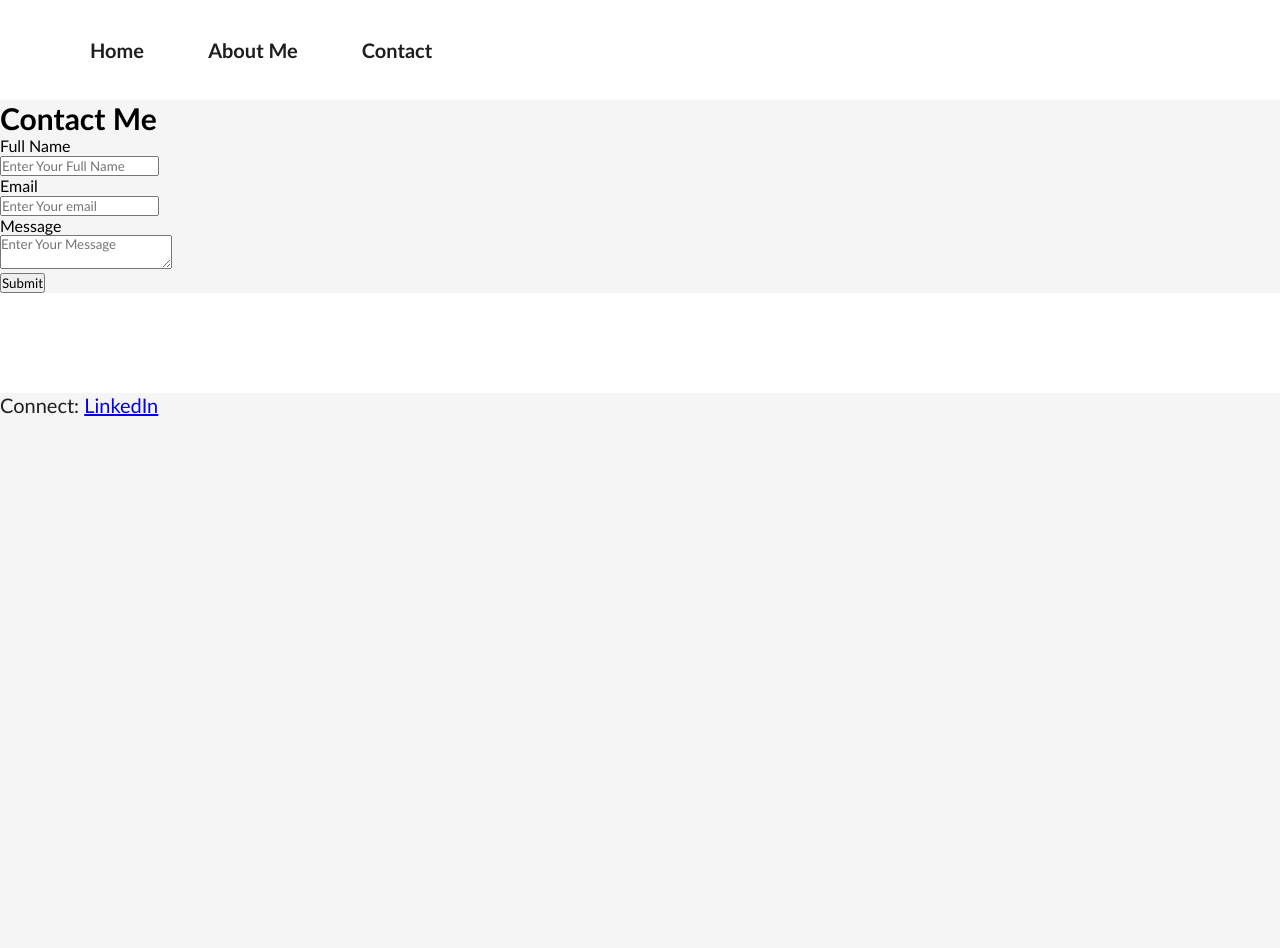
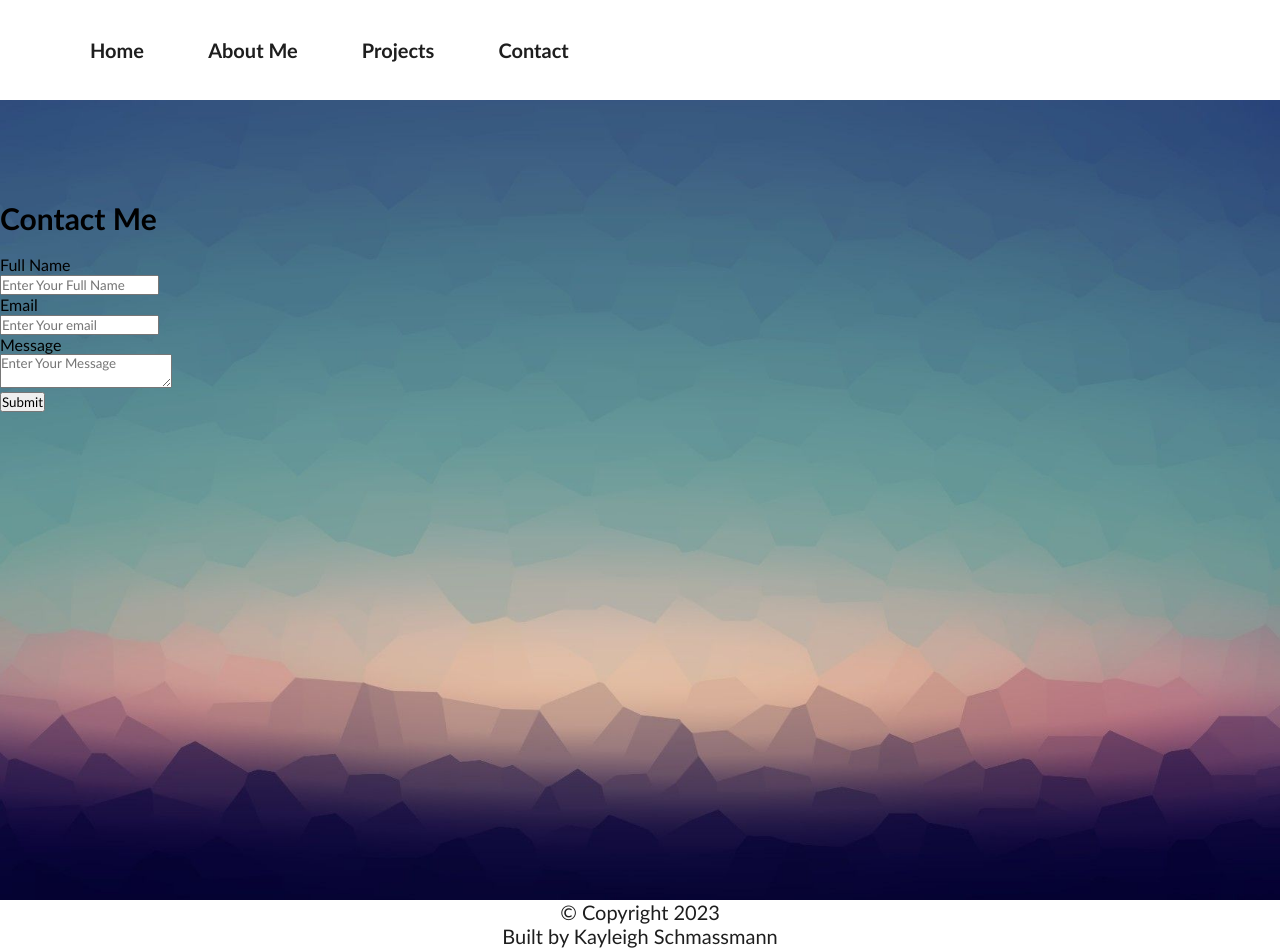
Before and after one commit to KayleighSch/Project-1-Personal-Portfolio, a plain HTML site: page contact.html in a window 1280 px wide. Before the commit the page ends 800 px from the top, so only its background shows below. Drawn offline with Linux system fonts and the light colour scheme.

Commit message:
Link removed for linked in and navigation and footer tidied as per index.html Added section to content

```diff
--- a/contact.html
+++ b/contact.html
@@ -1,23 +1,30 @@
 <!DOCTYPE html>
 <html lang="en">
 <head>
-    <meta charset="utf-8" />
+<meta charset="utf-8">
   <meta name="viewport" content="width=device-width, initial-scale=1.0">
-    <title>Kayleigh Schmassmann</title>
+  <title>Kayleigh Schmassmann Portfolio</title>
   <link rel="stylesheet" type="text/css" href="style.css" />
 </head>
 <body>
+  <header>
     <nav>
       <div class= "nav-wrapper">
         <ul>
           <li><a href="index.html">Home</a></li>
           <li><a href="about.html">About Me</a></li>
+          <li><a href="projects.html">Projects</a></li>
           <li><a href="contact.html">Contact</a></li>
         </ul>
       </div>
     </nav>
-    <div class="contact-form-container">
-        <h2>Contact Me</h2>
+  </header>
+
+  <!--Content for rest of contact page below-->
+
+  <Section id="contact-form">
+    <div class="content">
+      <h2>Contact Me</h2><br/>
         <form>
           <label for="name">Full Name</label><br/>
           <input type="text" id="name" name="Name" placeholder="Enter Your Full Name" required><br/>
@@ -27,8 +34,13 @@
           <textarea name="message" id="message" placeholder="Enter Your Message" required></textarea><br/>
           <input type="submit" value="Submit" id="submit-btn" class="submit-btn"/>
         </form>
-    <div id="footer"></div>
-    <p>Connect:
-        <a href="https://www.linkedin.com/in/kayleigh-schmassmann-74829b57/">LinkedIn</a>
-    </p>
+    </div>
+  </Section>
+
+  <footer>
+    <div class="footer">
+        <p>&copy; Copyright 2023<br>Built by Kayleigh Schmassmann</p>
+    </div>
+  </footer>
 </body>
+</html>
```
Lines whose indentation alone changed are shown as unchanged.
